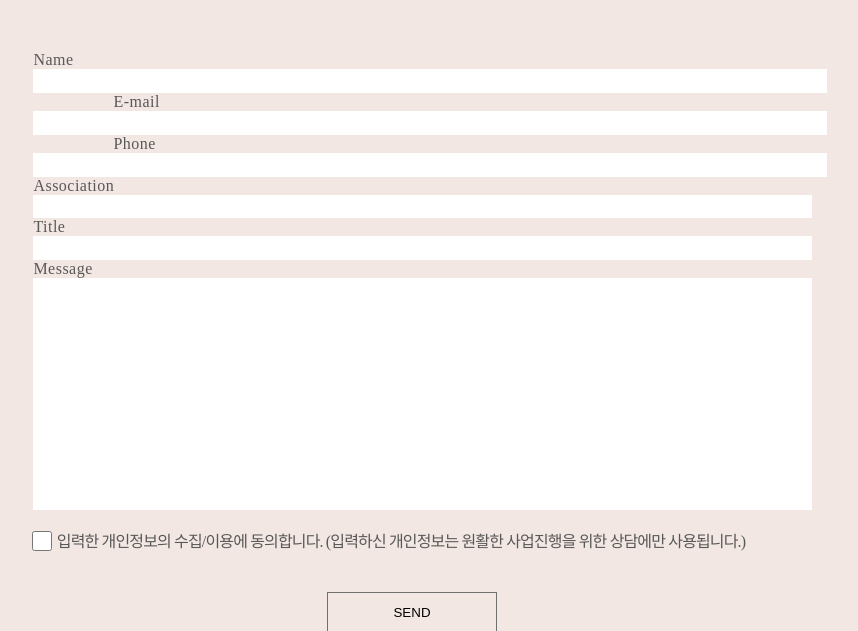
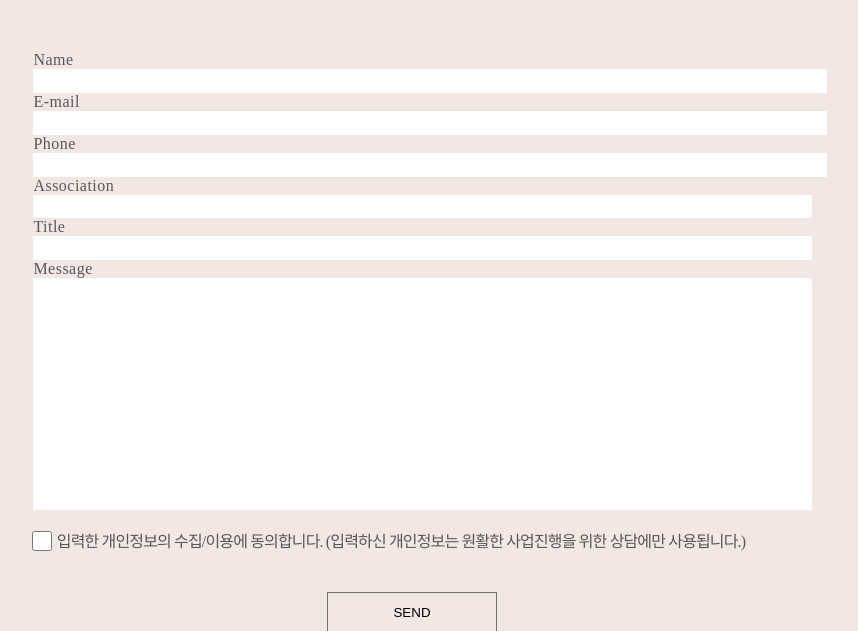
Before and after one commit to missjini/deepTail, a PHP site: page /contact.php in a window 1024 px wide. Shown: the part 1157-1788 px from the top of the page, without its empty margins (100-958 px from the left). Run offline with PHP 8.4, Linux system fonts and the light colour scheme; some web fonts are replaced.

Commit message:
email.phone margin 추가

```diff
--- a/assets/_css/style.css
+++ b/assets/_css/style.css
@@ -1387,6 +1387,11 @@ div {
             /*width: calc(100% - 10px);*/
             width: 76.05vw;
             height: 2.33vw;
+        }
+
+        .contact .contact_wrapper .contact_layer2 fieldset div:nth-child(1) label:nth-of-type(2),
+        .contact .contact_wrapper .contact_layer2 fieldset div:nth-child(1) label:nth-of-type(3) {
+            margin-left: 0;
         }
 
         .contact .contact_wrapper .contact_layer2 fieldset div:nth-child(3) {
```
